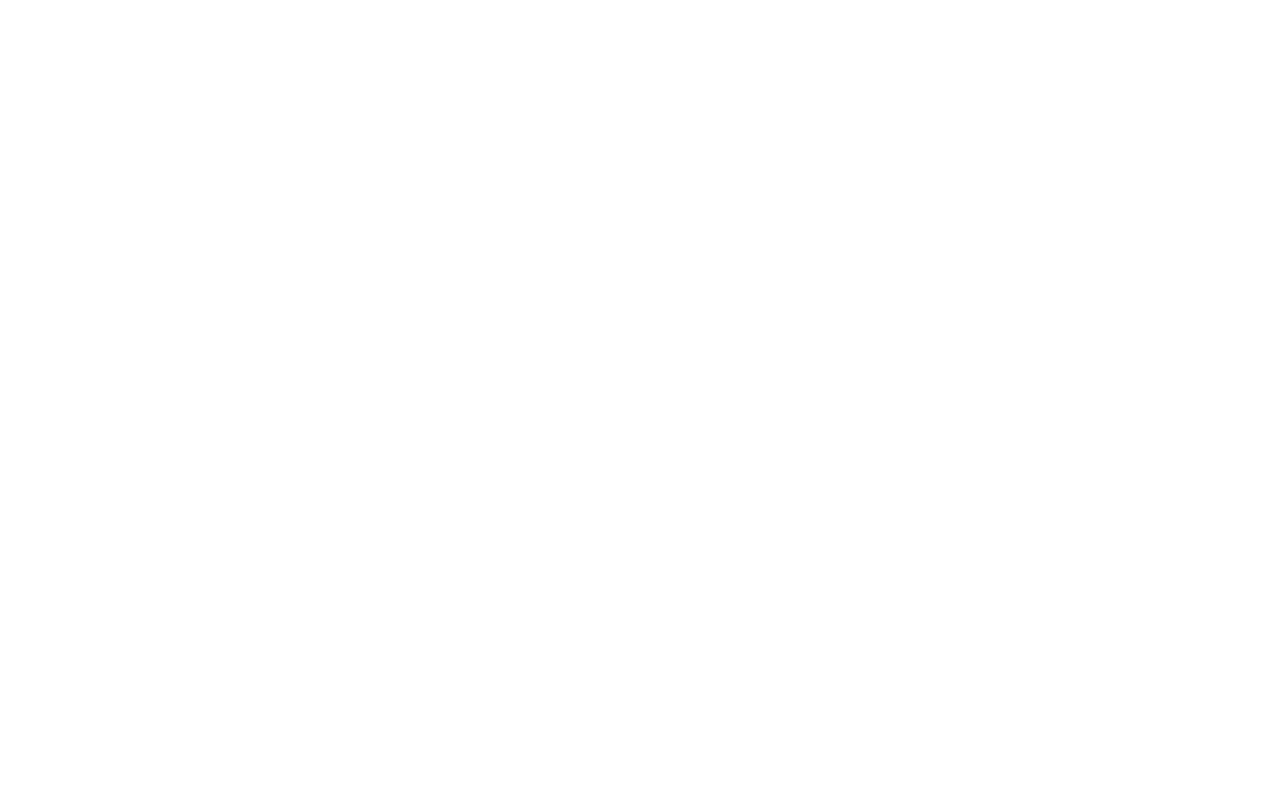
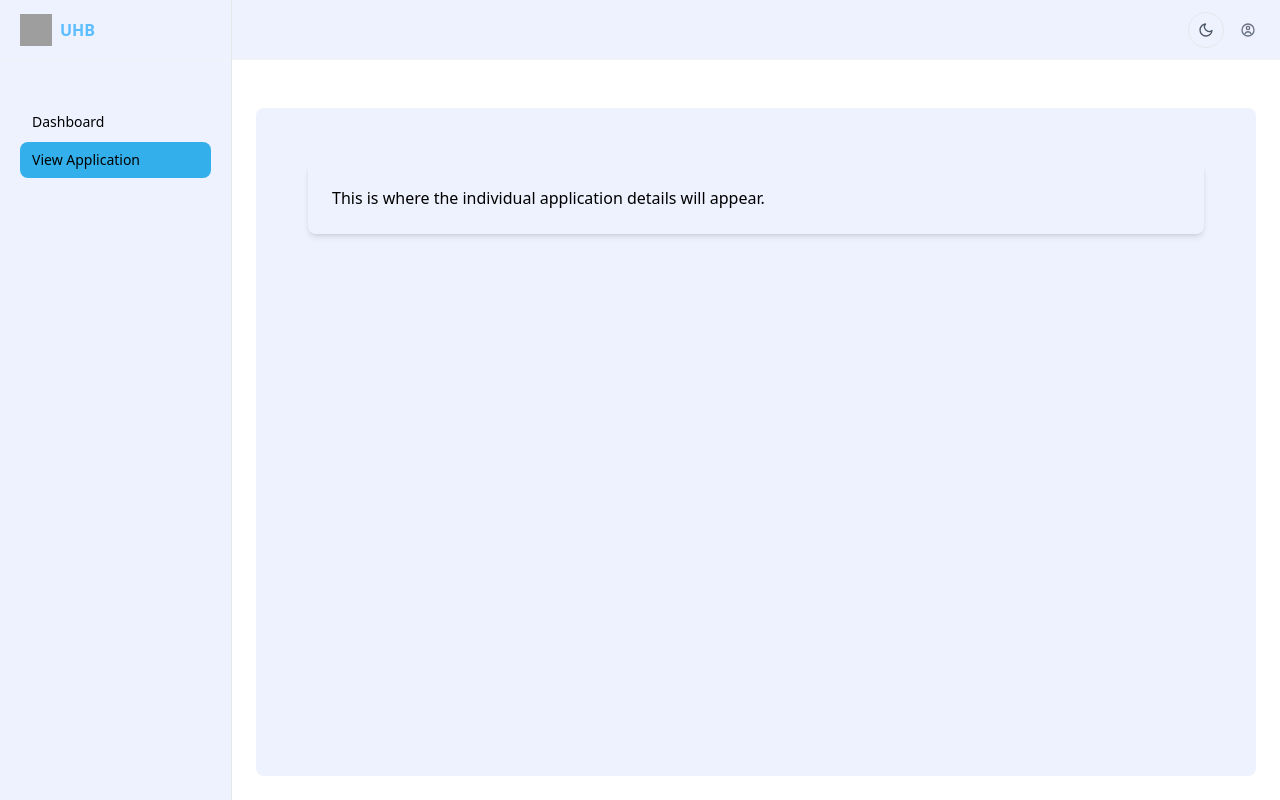
Before and after one commit to EvansMungai/UHBUI, an Angular app: page /uhb/housekeeper/view-application in a window 1280 px wide. Before the commit this address led to /. Built offline with nearby package versions, Linux system fonts and the light colour scheme; grey boxes are pictures that could not be loaded.

Commit message:
feat(housekeeper): create view application layout.

```diff
--- a/src/app/app.routes.ts
+++ b/src/app/app.routes.ts
@@ -20,6 +20,7 @@ export const routes: Routes = [
             {
                 path: 'housekeeper', component: WebPart, data: { menu: 'housekeeper' }, children: [
                     { path: '', loadComponent: () => import('./shared/features/housekeeper/review-applications/review-applications').then(m => m.ReviewApplications) },
+                    { path: 'view-application', loadComponent: () => import('./shared/features/housekeeper/view-application/view-application').then(m => m.ViewApplication) },
                 ]
             }
         ]
--- a/src/app/core/interfaces/menu-config.ts
+++ b/src/app/core/interfaces/menu-config.ts
@@ -29,6 +29,7 @@ export const MENU_CONFIGS: Record<string, MenuConfig> = {
                 title: '',
                 items: [
                     { label: 'Dashboard', link: '/uhb/housekeeper' },
+                    { label: 'View Application', link: '/uhb/housekeeper/view-application' },
                 ]
             }
         ],
--- /dev/null
+++ b/src/app/shared/features/housekeeper/view-application/view-application.html
@@ -0,0 +1,7 @@
+<div class="font-sans dark:text-white">
+  <div class="max-w-6xl mx-auto px-4 py-6">
+    <div class="rounded-lg shadow-md p-6">
+      This is where the individual application details will appear.
+    </div>
+  </div>
+</div>
```
Also changed, not shown: src/app/shared/features/housekeeper/view-application/view-application.ts (added, +10 -0 lines), src/app/shared/features/housekeeper/view-application/view-application.css (added), 1 other file (tests, documents, lock files or other folders).
